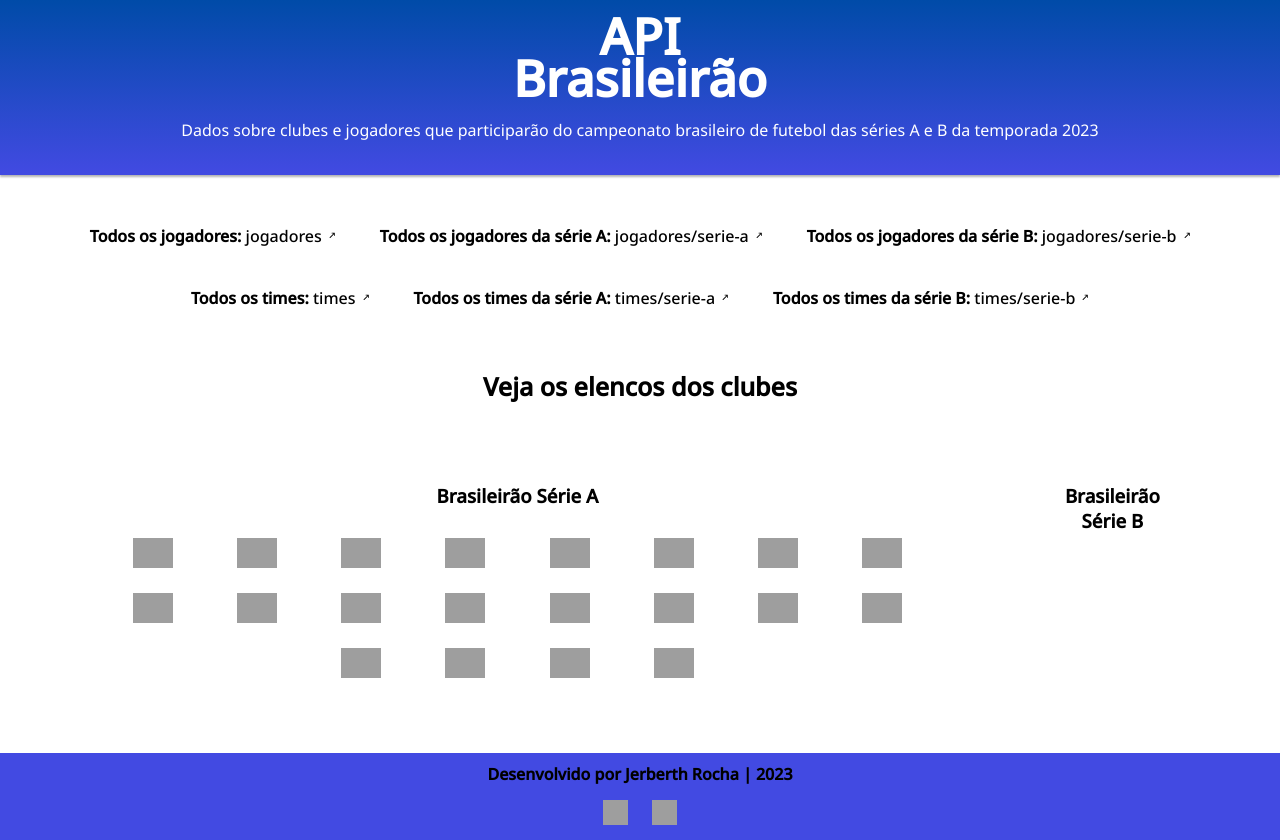
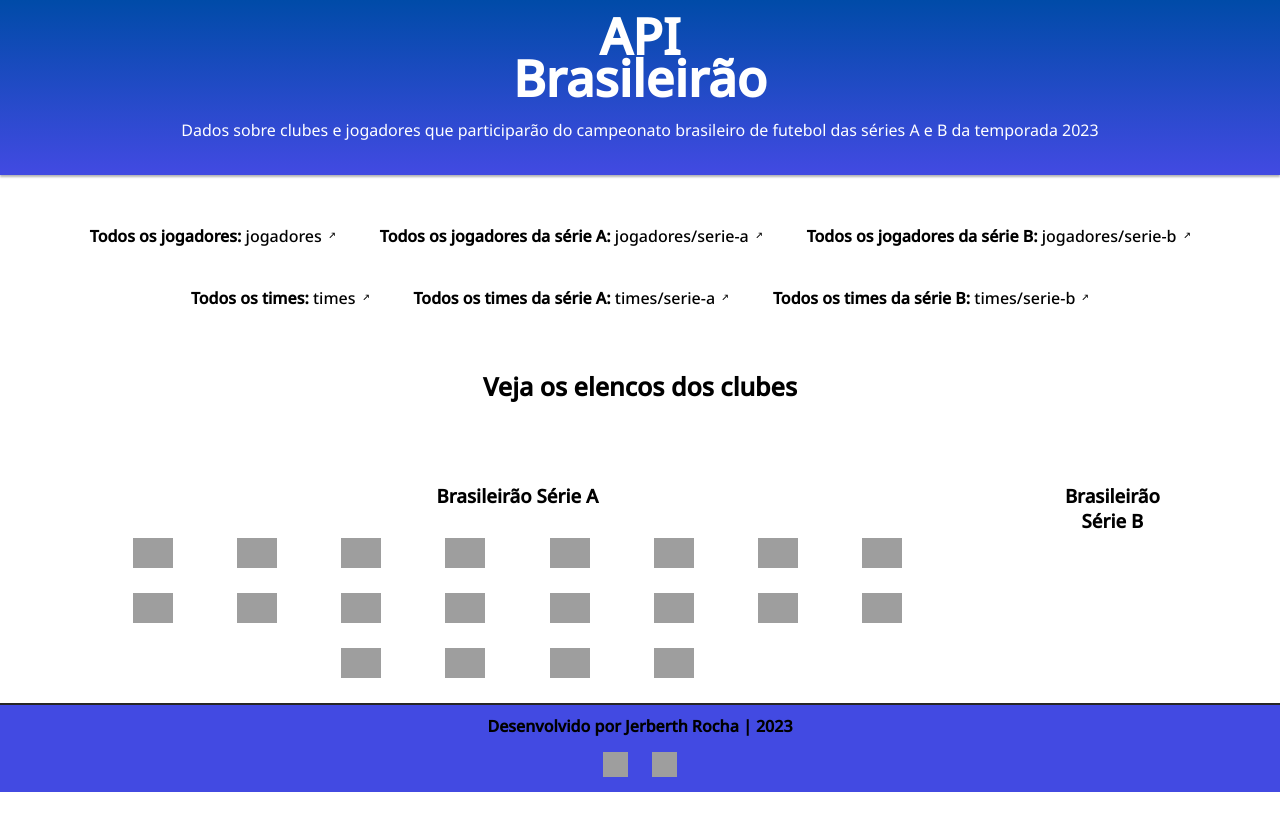
Before and after one commit to JerberthRocha/api-campeonato-brasileiro, a Django app: template campeonato_brasileiro/jogadores/templates/jogadores/pages/index.html in a window 1280 px wide. After the commit the page ends 792 px from the top, so only its background shows below. Run offline with Django 4.2, Linux system fonts and the light colour scheme; the template is opened without the code that fills it: values that come from a table or form of the project are taken from there, others are empty; data comes from the database, SQL or seed files in the repository; grey boxes are pictures that could not be loaded.

Commit message:
Inserindo linha

```diff
--- a/campeonato_brasileiro/jogadores/templates/jogadores/pages/index.html
+++ b/campeonato_brasileiro/jogadores/templates/jogadores/pages/index.html
@@ -20,7 +20,6 @@
         <p>Dados sobre clubes e jogadores que participarão do campeonato brasileiro de futebol das séries A e B da temporada 2023</p>
     </header>
 
-    <main>
         <body>
             <ul class="ul-body">
                 <div class="links-jogadores">
@@ -127,7 +126,6 @@
                 </section>
             </aside>
         </body>
-    </main>
 
     <footer>
         <div>Desenvolvido por Jerberth Rocha | 2023</div>
--- a/campeonato_brasileiro/templates/static/css/style.css
+++ b/campeonato_brasileiro/templates/static/css/style.css
@@ -45,6 +45,12 @@
 }
 
  /* ############### CORPO ############### */
+
+ body aside {
+    width: 100%;
+    margin-bottom: -50px;
+    border-bottom: 2px solid rgba(0, 0, 0, 0.85);
+ }
 
 div.links-times li {
     display: inline-block;
```
